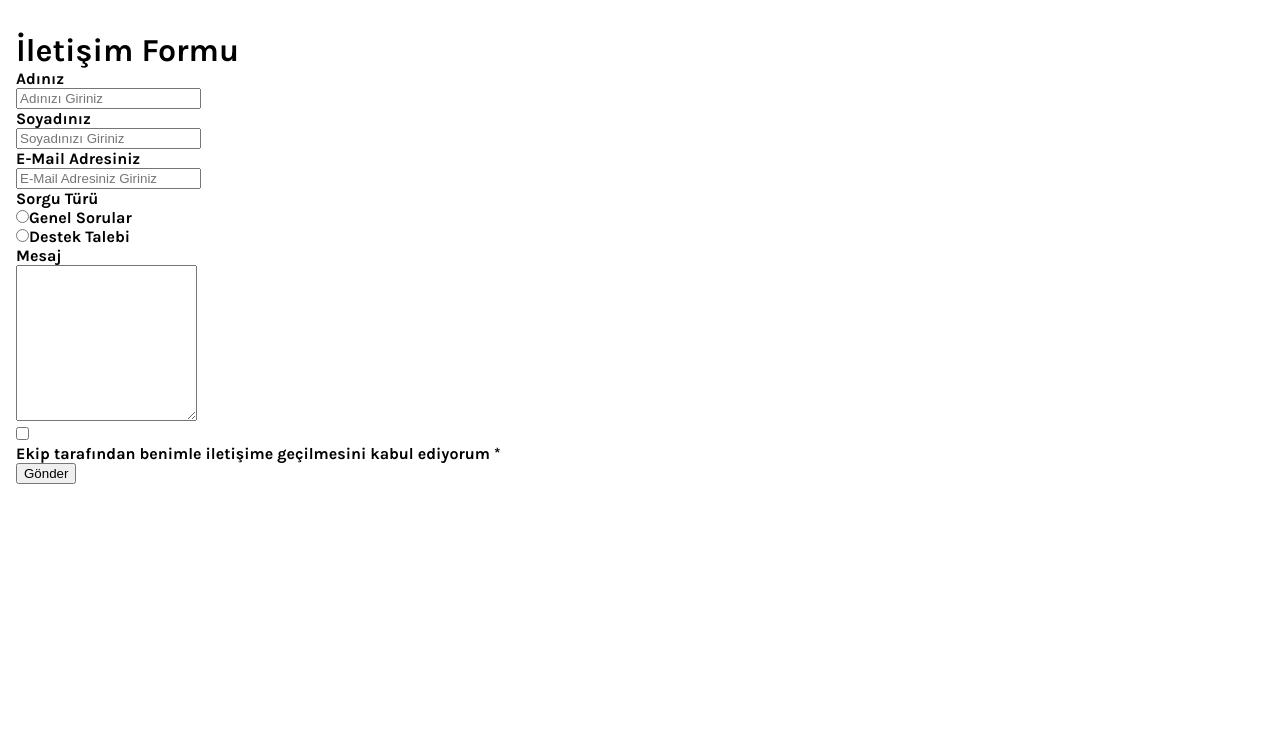
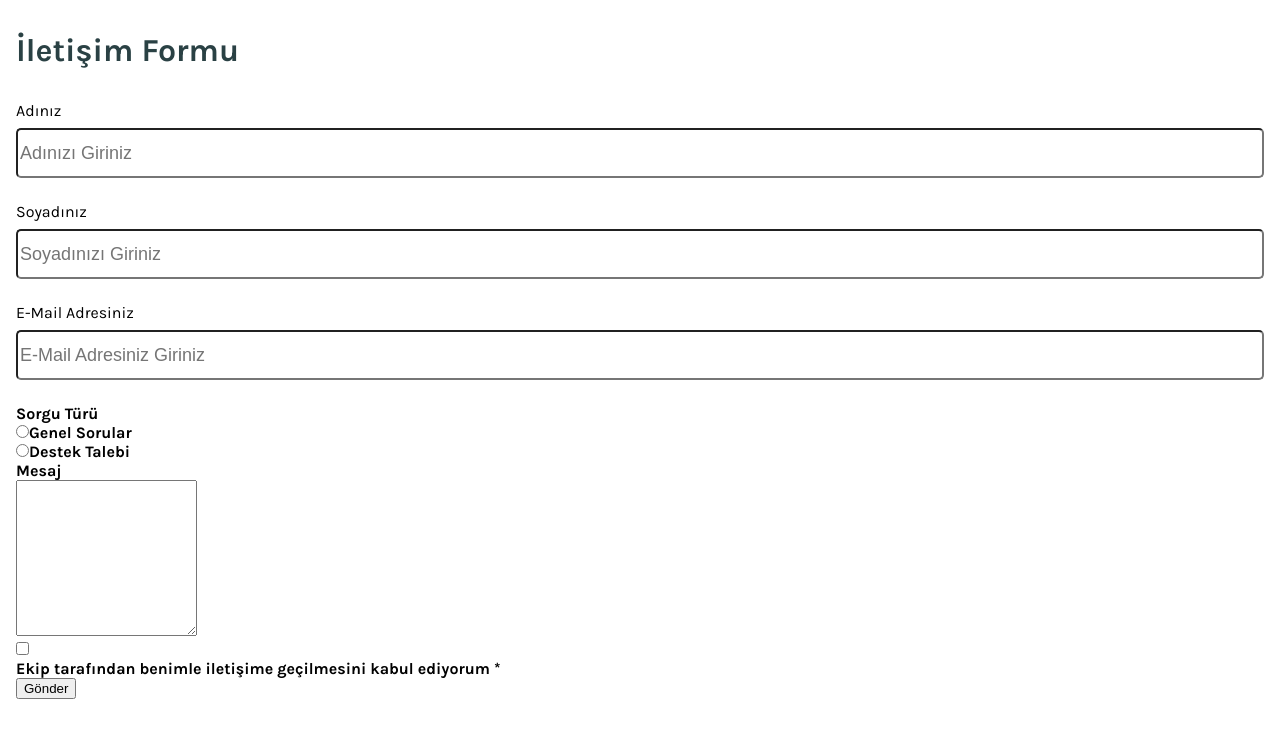
Before and after one commit to dursunkokturk/Front-End-School-React-JS-Project-Contact-Form-V1, a React (Vite) app: page / in a window 1280 px wide. Shown: the top 738 px of the page. Built offline with nearby package versions, Linux system fonts and the light colour scheme.

Commit message:
src klasoru icindeki app.css dosyasinda form icindeki ad, soyad, e-mail alanlari icin css uygulandi

```diff
--- a/src/App.css
+++ b/src/App.css
@@ -12,3 +12,29 @@ form {
   margin-top: 32px;
   margin-inline: 16px;
 }
+
+form h1 {
+  font-size: 32px;
+  font-weight: 700;
+  color: #2A4144;
+  margin-bottom: 32px;
+}
+
+.user-information {
+  font-size: 16px;
+
+  display: flex;
+  flex-direction: column;
+}
+
+.user-information h4 {
+  font-weight: 400;
+  margin-bottom: 8px;
+}
+
+.user-information input {
+  font-size: 18px;
+  height: 50px;
+  margin-bottom: 24px;
+  border-radius: 5px;
+}
```
